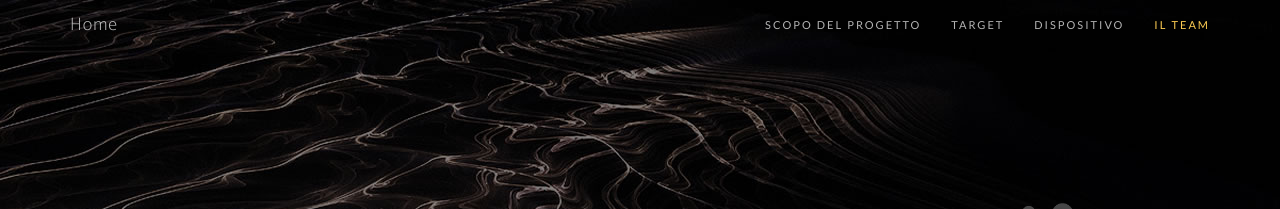
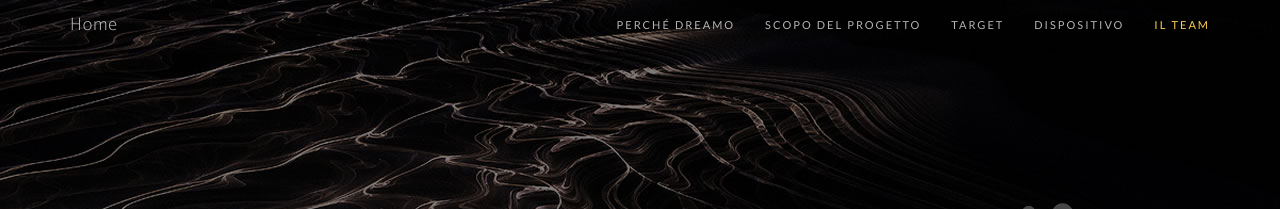
Before and after one commit to Dreamo-Italy/dreamo, a Jekyll site: the page built from index.html, in a window 1280 px wide. Shown: the top 209 px of the page. Built offline with Jekyll 4.4.1, drawn with Linux system fonts in a browser that asks for light colours; nearby versions of some CDN libraries; some web fonts are replaced; Markdown is read by kramdown in place of the engine named in the settings; the list of posts is cut into pages by our own code.

Commit message:
menu - corretto menu principale e anchor alla prima sezione

```diff
--- a/_includes/front-intro.html
+++ b/_includes/front-intro.html
@@ -1,4 +1,4 @@
-<section id="quote" class="download bg-secondary">
+<section id="perche" class="download bg-secondary">
     <div class="container">
         <div class="row">
             <div class="col-md-8 col-md-offset-2">
--- a/_includes/navigation.html
+++ b/_includes/navigation.html
@@ -11,6 +11,9 @@
         <!-- Collect the nav links, forms, and other content for toggling -->
         <div class="collapse navbar-collapse" id="bs-example-navbar-collapse-1">
             <ul class="nav navbar-nav navbar-right">
+            	<li>
+            	  <a class="page-scroll" href="#perche">Perché Dreamo</a>
+            	</li>
             	{% for feature in site.sezioni %}
             	<li>
             	  <a class="page-scroll" href="#{{ feature.nid }}">{{ feature.name }}</a>
```
